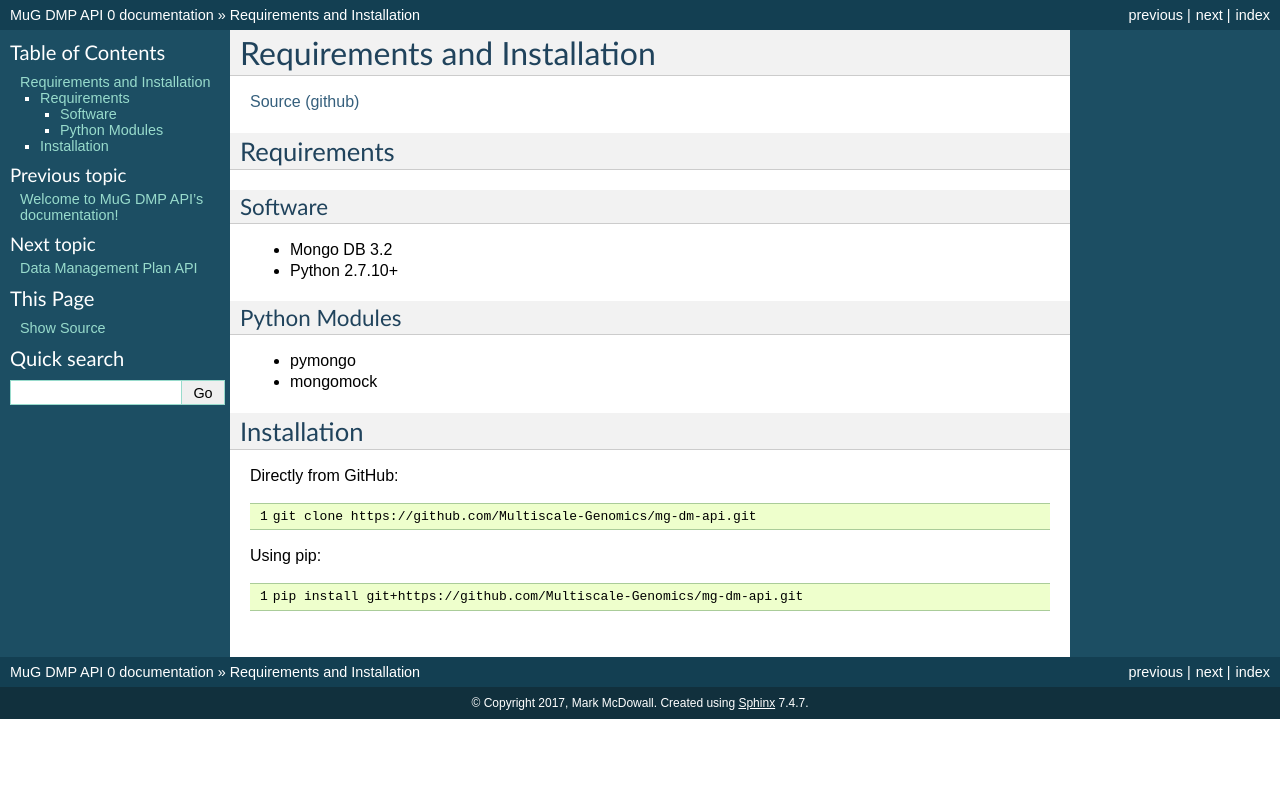
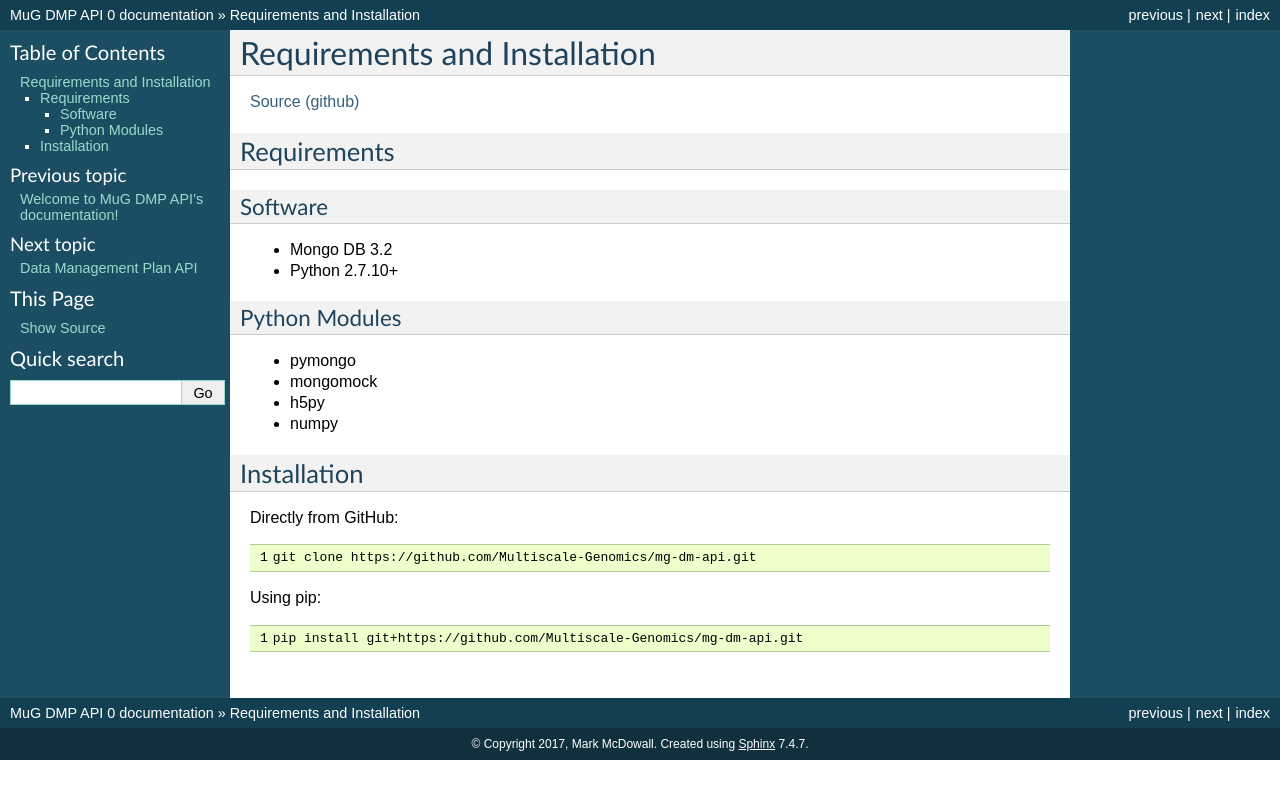
Before and after one commit to Multiscale-Genomics/mg-dm-api, a Sphinx documentation site: the page built from docs/install.rst, in a window 1280 px wide. Shown: the top 799 px of the page. Built offline with Sphinx 7.4.7, drawn with Linux system fonts in a browser that asks for light colours.

Commit message:
Added requirements for handling HDF5 files

```diff
--- a/docs/install.rst
+++ b/docs/install.rst
@@ -17,6 +17,8 @@ Python Modules
 
 - pymongo
 - mongomock
+- h5py
+- numpy
 
 
 Installation
--- a/requirements.txt
+++ b/requirements.txt
@@ -1,3 +1,5 @@
 pymongo>=3.3
 mongomock
 ConfigParser
+h5py
+numpy
--- a/setup.py
+++ b/setup.py
@@ -16,6 +16,6 @@ setup(
     packages=find_packages(),
 
     install_requires = [
-        'pymongo>=3.3', 'mongomock>=3.7', 'configparser'
+        'pymongo>=3.3', 'mongomock>=3.7', 'configparser', 'numpy', 'h5py',
     ]
 )
```
